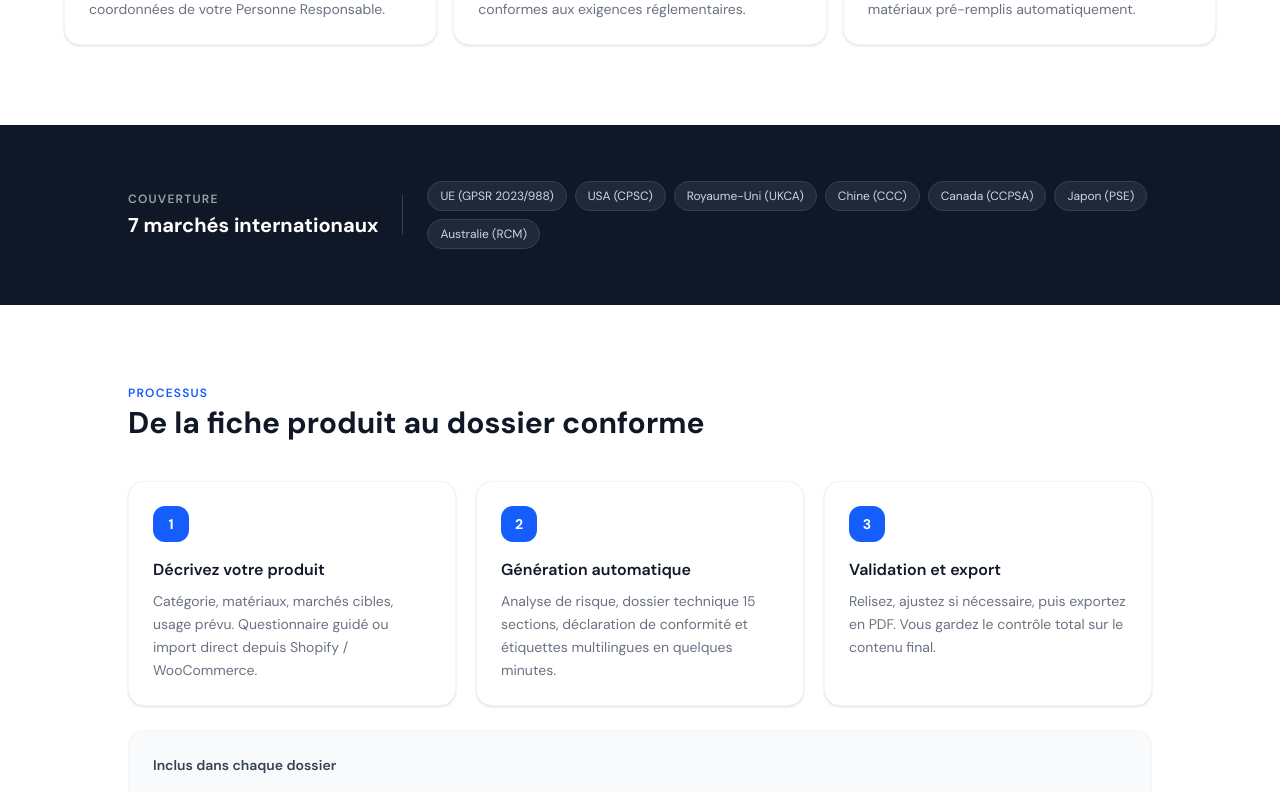
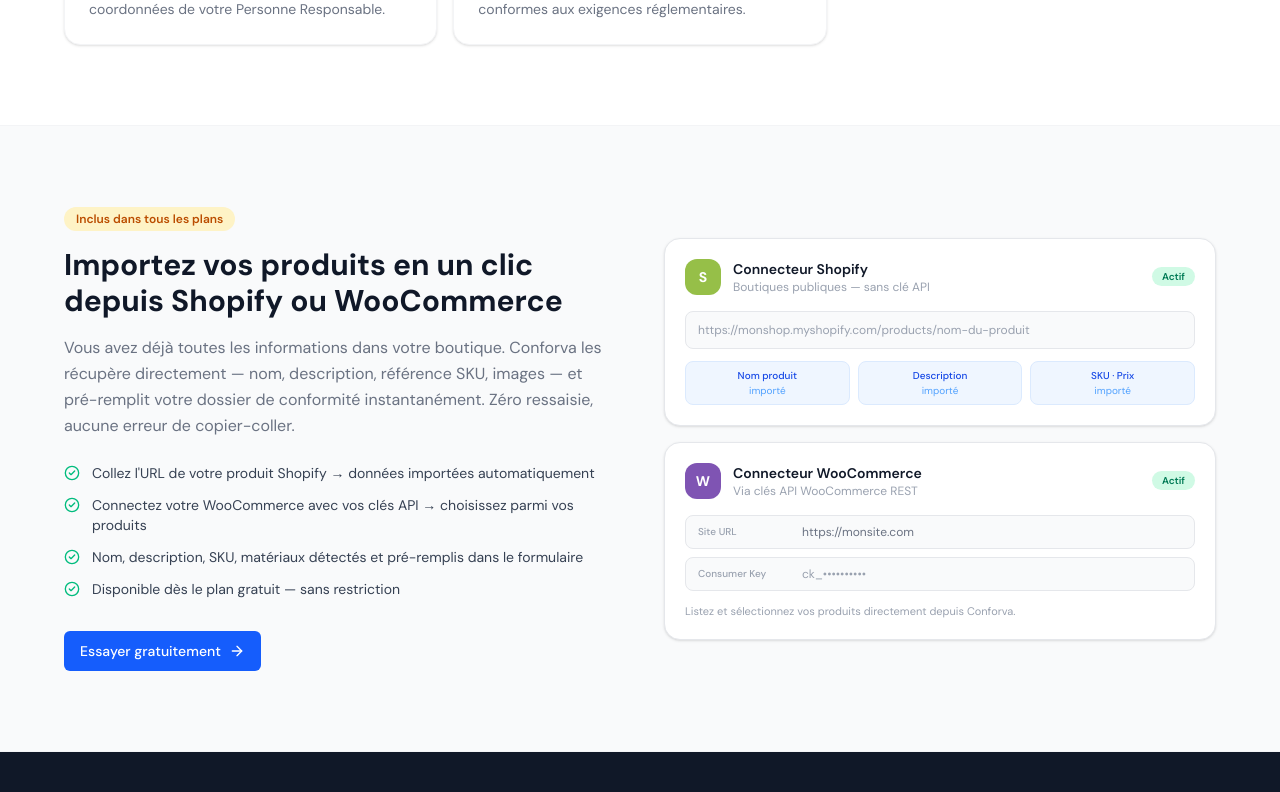
Before and after one commit to dais-heroique/Conforva, a Next.js app: page / in a window 1280 px wide. Shown: the part 1520-2312 px from the top of the page. Built offline with nearby package versions, Linux system fonts and the light colour scheme.

Commit message:
Fix logo (no box), dedicated connector section, connectors on all plans

```diff
--- a/src/app/page.tsx
+++ b/src/app/page.tsx
@@ -32,7 +32,6 @@ const FEATURES = [
   { icon: Globe, title: "Déclaration de Conformité Art. 24", desc: "Génération de la DoC conforme à l'article 24. Document prêt à signer par le fabricant ou la Personne Responsable EU, en FR et EN.", color: "bg-emerald-600" },
   { icon: Users, title: "Personne Responsable EU Art. 16", desc: "Obligatoire pour tout produit hors UE vendu dans l'UE. Documentation et stockage des coordonnées de votre Personne Responsable.", color: "bg-orange-500" },
   { icon: AlertTriangle, title: "Étiquetage multilingue Art. 9(7)", desc: "Avertissements de sécurité en FR, EN, DE, IT, ES, ZH et JA. Mentions CLP et informations produit conformes aux exigences réglementaires.", color: "bg-rose-500" },
-  { icon: Zap, title: "Import Shopify & WooCommerce", desc: "Importez vos fiches produits directement depuis votre boutique. Nom, description, référence et matériaux pré-remplis automatiquement.", color: "bg-amber-500" },
 ]
 
 const STEPS = [
@@ -55,10 +54,10 @@ const INCLUDED = [
 ]
 
 const PLANS = [
-  { name: "Gratuit", price: "0", sub: "1 référence", features: ["1 dossier complet", "Export PDF watermarké", "Étiquettes multilingues", "Analyse de risque IA"], cta: "Commencer gratuitement", accent: false, popular: false },
-  { name: "Starter", price: "29", sub: "5 références", features: ["5 dossiers complets", "PDF sans watermark", "Déclaration de Conformité", "Étiquettes 7 langues", "Support email"], cta: "Démarrer", accent: false, popular: false },
-  { name: "Growth", price: "79", sub: "30 références", features: ["30 dossiers complets", "Import CSV", "Connecteur Shopify", "Alertes normes", "Personne Responsable EU", "Support prioritaire"], cta: "Choisir Growth", accent: true, popular: true },
-  { name: "Pro", price: "199", sub: "150 références", features: ["150 dossiers complets", "Connecteur WooCommerce", "Accès API", "Rapports personnalisés", "Support dédié"], cta: "Choisir Pro", accent: false, popular: false },
+  { name: "Gratuit", price: "0", sub: "1 référence", features: ["1 dossier complet", "Export PDF watermarké", "Import Shopify & WooCommerce", "Étiquettes multilingues", "Analyse de risque IA"], cta: "Commencer gratuitement", accent: false, popular: false },
+  { name: "Starter", price: "29", sub: "5 références", features: ["5 dossiers complets", "PDF sans watermark", "Import Shopify & WooCommerce", "Déclaration de Conformité", "Étiquettes 7 langues", "Support email"], cta: "Démarrer", accent: false, popular: false },
+  { name: "Growth", price: "79", sub: "30 références", features: ["30 dossiers complets", "Import CSV", "Import Shopify & WooCommerce", "Alertes normes", "Personne Responsable EU", "Support prioritaire"], cta: "Choisir Growth", accent: true, popular: true },
+  { name: "Pro", price: "199", sub: "150 références", features: ["150 dossiers complets", "Import Shopify & WooCommerce", "Accès API", "Rapports personnalisés", "Support dédié"], cta: "Choisir Pro", accent: false, popular: false },
 ]
 
 const MARKETS = ["UE (GPSR 2023/988)", "USA (CPSC)", "Royaume-Uni (UKCA)", "Chine (CCC)", "Canada (CCPSA)", "Japon (PSE)", "Australie (RCM)"]
@@ -76,10 +75,8 @@ export default function LandingPage() {
         className="sticky top-0 z-50 border-b border-gray-100 bg-white/95 backdrop-blur-sm"
       >
         <div className="max-w-6xl mx-auto px-5 h-16 flex items-center justify-between">
-          <Link href="/" className="flex items-center gap-2.5">
-            <div className="h-8 w-8 rounded-lg overflow-hidden flex items-center justify-center bg-white ring-1 ring-gray-200 shadow-sm">
-              <img src="/favicon.png" alt="Conforva" className="h-7 w-7 object-contain" />
-            </div>
+          <Link href="/" className="flex items-center gap-2">
+            <img src="/favicon.png" alt="Conforva" className="h-8 w-8 object-contain" />
             <span className="font-semibold text-gray-900 text-[15px]">Conforva</span>
           </Link>
 
@@ -230,6 +227,93 @@ export default function LandingPage() {
         </div>
       </section>
 
+      {/* Connectors highlight */}
+      <section className="py-20 px-5 bg-gray-50 border-y border-gray-100">
+        <div className="max-w-6xl mx-auto">
+          <div className="grid lg:grid-cols-2 gap-12 items-center">
+            <FadeIn>
+              <span className="inline-block rounded-full bg-amber-100 text-amber-700 text-xs font-semibold px-3 py-1 mb-4">Inclus dans tous les plans</span>
+              <h2 className="text-2xl sm:text-3xl font-bold text-gray-900 mb-4">
+                Importez vos produits en un clic depuis Shopify ou WooCommerce
+              </h2>
+              <p className="text-gray-500 leading-relaxed mb-6">
+                Vous avez déjà toutes les informations dans votre boutique. Conforva les récupère directement —
+                nom, description, référence SKU, images — et pré-remplit votre dossier de conformité instantanément.
+                Zéro ressaisie, aucune erreur de copier-coller.
+              </p>
+              <ul className="space-y-3 mb-8">
+                {[
+                  "Collez l'URL de votre produit Shopify → données importées automatiquement",
+                  "Connectez votre WooCommerce avec vos clés API → choisissez parmi vos produits",
+                  "Nom, description, SKU, matériaux détectés et pré-remplis dans le formulaire",
+                  "Disponible dès le plan gratuit — sans restriction",
+                ].map(item => (
+                  <li key={item} className="flex items-start gap-3 text-sm text-gray-700">
+                    <CheckCircle2 className="h-4 w-4 text-emerald-500 shrink-0 mt-0.5" />
+                    {item}
+                  </li>
+                ))}
+              </ul>
+              <Link href="/auth/login">
+                <Button className="gap-2">
+                  Essayer gratuitement <ArrowRight className="h-4 w-4" />
+                </Button>
+              </Link>
+            </FadeIn>
+
+            <FadeIn delay={0.1}>
+              <div className="grid grid-cols-1 gap-4">
+                {/* Shopify card */}
+                <div className="rounded-2xl border border-gray-200 bg-white p-5 shadow-sm">
+                  <div className="flex items-center gap-3 mb-4">
+                    <div className="h-9 w-9 rounded-xl bg-[#96BF48] flex items-center justify-center text-white font-bold text-sm flex-shrink-0">S</div>
+                    <div>
+                      <p className="font-semibold text-gray-900 text-sm">Connecteur Shopify</p>
+                      <p className="text-xs text-gray-400">Boutiques publiques — sans clé API</p>
+                    </div>
+                    <span className="ml-auto text-[10px] font-semibold bg-emerald-100 text-emerald-700 rounded-full px-2.5 py-0.5">Actif</span>
+                  </div>
+                  <div className="flex items-center gap-2 bg-gray-50 rounded-lg px-3 py-2.5 border border-gray-200">
+                    <span className="text-xs text-gray-400 truncate">https://monshop.myshopify.com/products/nom-du-produit</span>
+                  </div>
+                  <div className="mt-3 grid grid-cols-3 gap-2">
+                    {["Nom produit", "Description", "SKU · Prix"].map(f => (
+                      <div key={f} className="rounded-lg bg-blue-50 border border-blue-100 px-2 py-1.5 text-center">
+                        <p className="text-[10px] text-blue-700 font-medium">{f}</p>
+                        <p className="text-[10px] text-blue-400">importé</p>
+                      </div>
+                    ))}
+                  </div>
+                </div>
+
+                {/* WooCommerce card */}
+                <div className="rounded-2xl border border-gray-200 bg-white p-5 shadow-sm">
+                  <div className="flex items-center gap-3 mb-4">
+                    <div className="h-9 w-9 rounded-xl bg-[#7F54B3] flex items-center justify-center text-white font-bold text-sm flex-shrink-0">W</div>
+                    <div>
+                      <p className="font-semibold text-gray-900 text-sm">Connecteur WooCommerce</p>
+                      <p className="text-xs text-gray-400">Via clés API WooCommerce REST</p>
+                    </div>
+                    <span className="ml-auto text-[10px] font-semibold bg-emerald-100 text-emerald-700 rounded-full px-2.5 py-0.5">Actif</span>
+                  </div>
+                  <div className="space-y-2">
+                    <div className="flex items-center gap-2 bg-gray-50 rounded-lg px-3 py-2 border border-gray-200">
+                      <span className="text-[10px] text-gray-400 font-medium w-24 shrink-0">Site URL</span>
+                      <span className="text-xs text-gray-500 truncate">https://monsite.com</span>
+                    </div>
+                    <div className="flex items-center gap-2 bg-gray-50 rounded-lg px-3 py-2 border border-gray-200">
+                      <span className="text-[10px] text-gray-400 font-medium w-24 shrink-0">Consumer Key</span>
+                      <span className="text-xs text-gray-400">ck_••••••••••</span>
+                    </div>
+                  </div>
+                  <p className="mt-3 text-[11px] text-gray-400">Listez et sélectionnez vos produits directement depuis Conforva.</p>
+                </div>
+              </div>
+            </FadeIn>
+          </div>
+        </div>
+      </section>
+
       {/* Markets band */}
       <section className="py-14 px-5 bg-gray-900 text-white">
         <div className="max-w-5xl mx-auto">
@@ -368,9 +452,7 @@ export default function LandingPage() {
         <div className="max-w-6xl mx-auto">
           <div className="flex flex-col sm:flex-row items-center justify-between gap-4 text-sm text-gray-400">
             <div className="flex items-center gap-2.5">
-              <div className="h-7 w-7 rounded-lg overflow-hidden flex items-center justify-center bg-white ring-1 ring-gray-200 shadow-sm">
-                <img src="/favicon.png" alt="Conforva" className="h-6 w-6 object-contain" />
-              </div>
+              <img src="/favicon.png" alt="Conforva" className="h-7 w-7 object-contain" />
               <span className="font-semibold text-gray-700">Conforva</span>
               <span className="hidden sm:inline text-gray-300">—</span>
               <span className="hidden sm:inline">Conformité GPSR pour e-commerçants</span>
```
